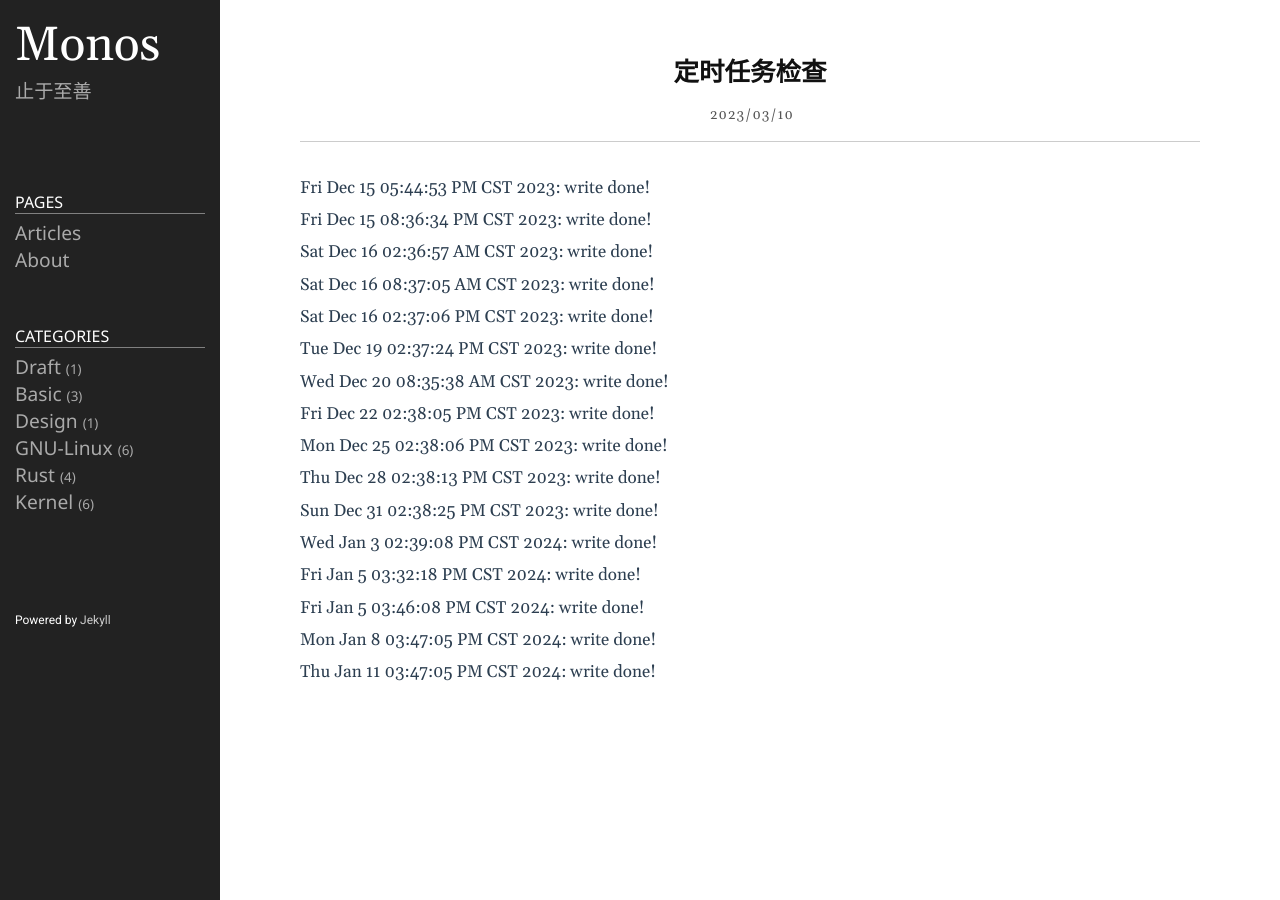
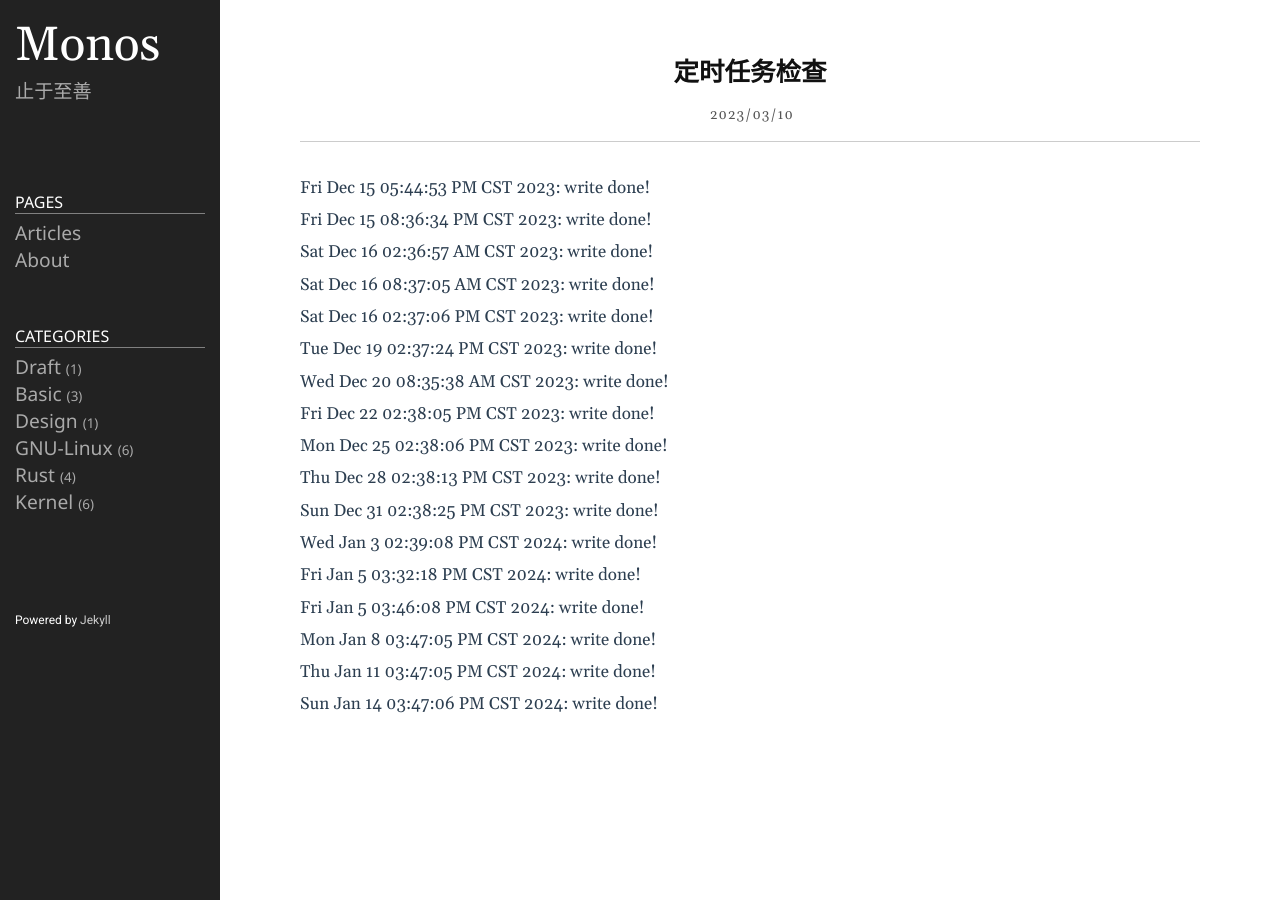
Before and after one commit to lclgo/lclgo.github.io, a Jekyll site: the page built from _posts/2023-03-10-weekly.md, in a window 1280 px wide. Built offline with Jekyll 4.4.1, drawn with Linux system fonts in a browser that asks for light colours.

Commit message:
timer check

```diff
--- a/_posts/2023-03-10-weekly.md
+++ b/_posts/2023-03-10-weekly.md
@@ -35,3 +35,5 @@ Fri Jan  5 03:46:08 PM CST 2024: write done!
 Mon Jan  8 03:47:05 PM CST 2024: write done!
 
 Thu Jan 11 03:47:05 PM CST 2024: write done!
+
+Sun Jan 14 03:47:06 PM CST 2024: write done!
```
